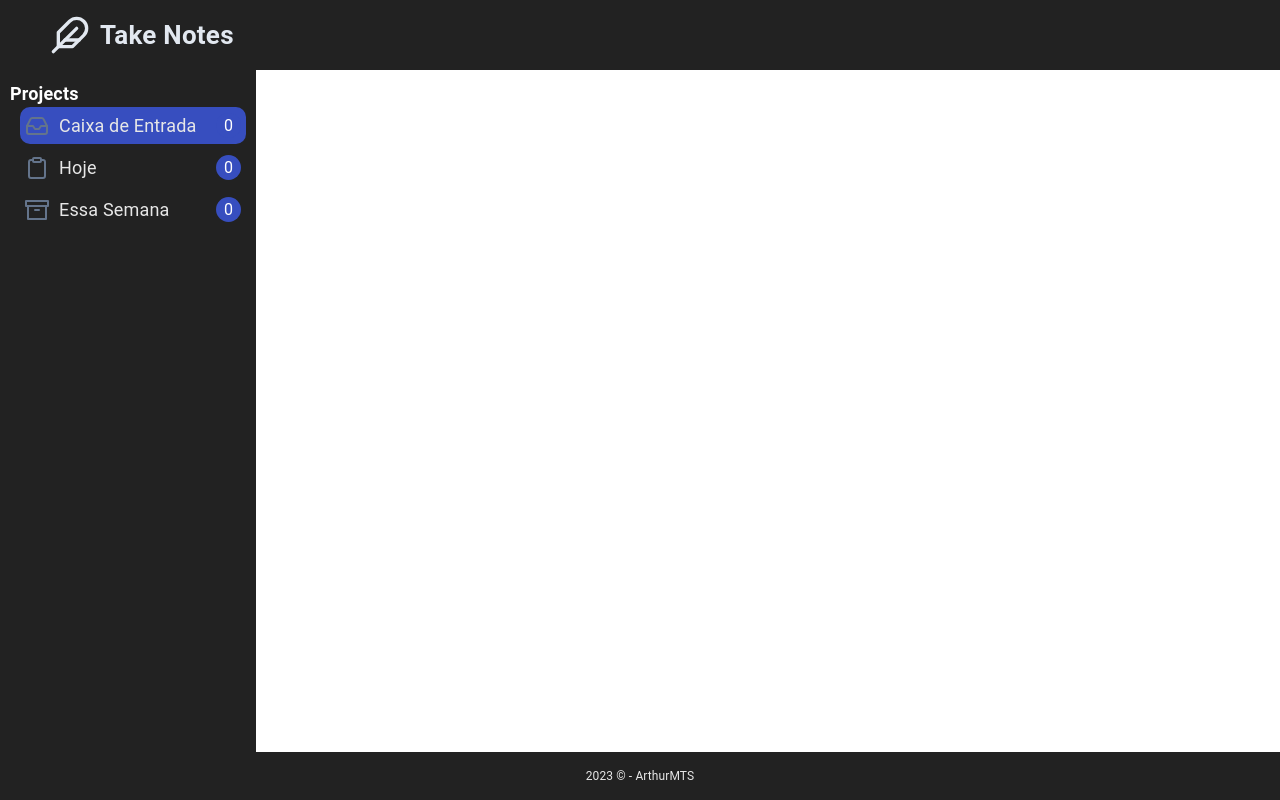
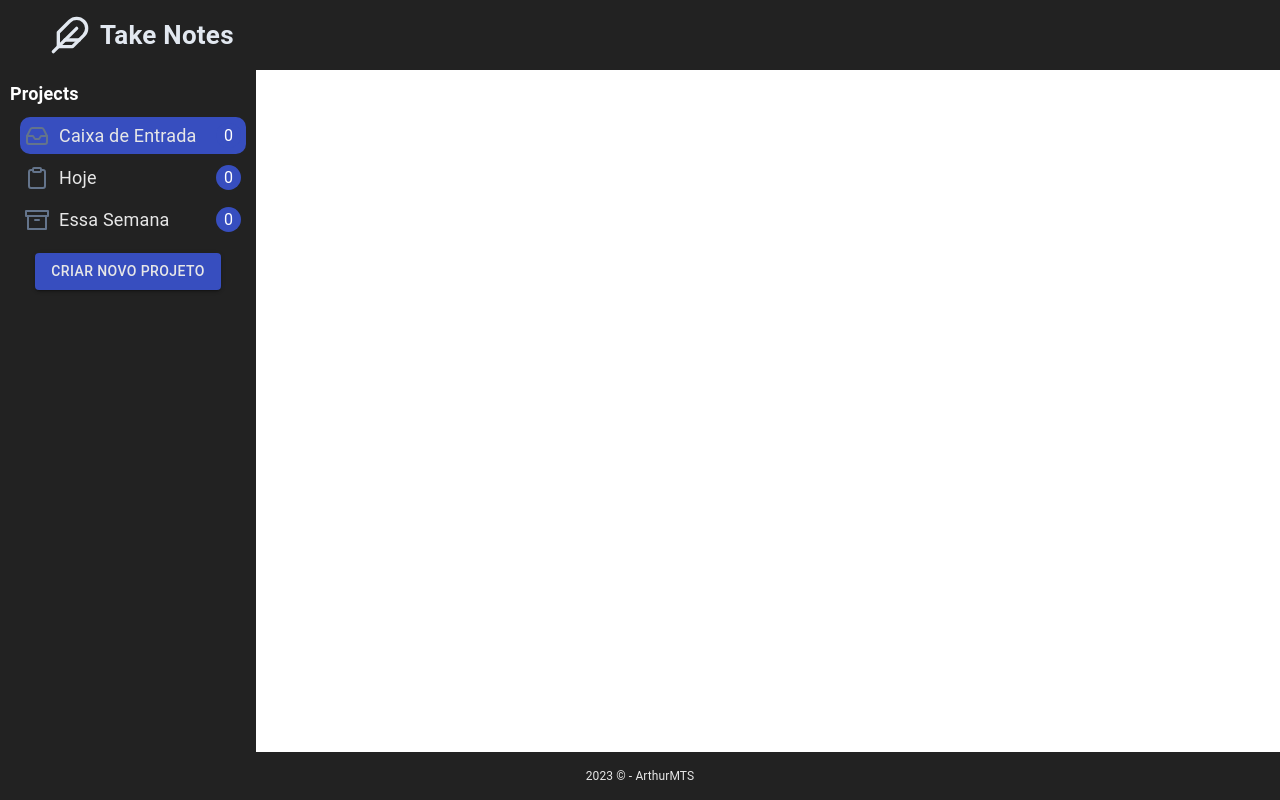
Before and after one commit to ArthurMTS/take-notes, a React (Vite) app: page /task/1 in a window 1280 px wide. Built offline with nearby package versions, Linux system fonts and the light colour scheme.

Commit message:
feat: adicionar projetos

```diff
--- /dev/null
+++ b/src/components/AddProject/AddProject.styles.ts
@@ -0,0 +1,61 @@
+import { Button, TextField } from "@mui/material";
+import { styled } from "@mui/system";
+
+export const AddProjectWrapper = styled("div")({
+  display: "flex",
+  flexDirection: "column",
+  justifyContent: "center",
+  alignItems: "center",
+  padding: "0 10px",
+});
+
+export const AddProjectInput = styled(TextField)({
+  "& input": {
+    color: "#FFF",
+  },
+  '& .MuiOutlinedInput-root': {
+    '& fieldset': {
+      borderColor: '#374ebf',
+    },
+    '&:hover fieldset': {
+      borderColor: '#374ebf',
+    },
+    '&.Mui-focused fieldset': {
+      borderColor: '#374ebf',
+    },
+  },
+});
+
+export const AddProjectButton = styled(Button)({
+  backgroundColor: "#374ebf",
+  color: "#E7E7E7",
+  "&:hover": {
+    backgroundColor: "#374ebf",
+  },
+});
+
+export const AddProjectButtons = styled("div")({
+  display: "flex",
+  marginTop: 10,
+  gap: 10,
+});
+
+export const AddProjectButtonAdd = styled(Button)({
+  borderColor: "#374ebf",
+  color: "#374ebf",
+  "&:hover": {
+    borderColor: "#374ebf",
+    color: "#E7E7E7",
+    backgroundColor: "#374ebf",
+  },
+});
+
+export const AddProjectButtonCancel = styled(Button)({
+  borderColor: "#e51d33",
+  color: "#e51d33",
+  "&:hover": {
+    borderColor: "#e51d33",
+    color: "#E7E7E7",
+    backgroundColor: "#e51d33",
+  },
+});
--- /dev/null
+++ b/src/components/AddProject/AddProject.tsx
@@ -0,0 +1,65 @@
+import React from "react";
+import { useDispatch } from "react-redux";
+
+import { AddProjectButton, AddProjectButtonAdd, AddProjectButtonCancel, AddProjectButtons, AddProjectInput, AddProjectWrapper } from "./AddProject.styles";
+import { addProject } from "@/store/projectSlicer";
+
+export const AddProject: React.FC = () => {
+  const [open, setOpen] = React.useState(false);
+  const [projectName, setProjectName] = React.useState("");
+  const dispatch = useDispatch();
+
+  const onOpenAddProjectInputButtonClick = () => {
+    setOpen(true);
+  };
+  const onCancelProjectButtonClick = () => {
+    setOpen(false);
+    setProjectName("");
+  };
+  const onProjectNameInputChange = (event: React.ChangeEvent<HTMLInputElement>) => {
+    setProjectName(event.target.value);
+  };
+  const onAddProjectButtonClick = () => {
+    if (projectName === "") {
+      alert("Informe um nome para o projeto");
+      return;
+    }
+    dispatch(addProject(projectName));
+    onCancelProjectButtonClick();
+  };
+
+  return (
+    <AddProjectWrapper>
+      {!open ?
+        <AddProjectButton
+          variant="contained"
+          onClick={onOpenAddProjectInputButtonClick}
+        >
+          Criar Novo Projeto
+        </AddProjectButton> :
+        <React.Fragment>
+          <AddProjectInput
+            placeholder="Nome do projeto"
+            value={projectName}
+            onChange={onProjectNameInputChange}
+            fullWidth
+          />
+          <AddProjectButtons>
+            <AddProjectButtonAdd
+              variant="outlined"
+              onClick={onAddProjectButtonClick}
+            >
+              Adicionar
+            </AddProjectButtonAdd>
+            <AddProjectButtonCancel
+              variant="outlined"
+              onClick={onCancelProjectButtonClick}
+            >
+              Cancelar
+            </AddProjectButtonCancel>
+          </AddProjectButtons>
+        </React.Fragment>
+      }
+    </AddProjectWrapper>
+  );
+};
--- /dev/null
+++ b/src/components/AddProject/index.ts
@@ -0,0 +1 @@
+export { AddProject } from "./AddProject";
--- a/src/components/Menu/Menu.styles.ts
+++ b/src/components/Menu/Menu.styles.ts
@@ -15,9 +15,11 @@ export const MenuTitle = styled(Typography)({
   fontSize: 18,
   fontWeight: 700,
   color: "#FFF",
-  margin: "10px 10px 0",
+  margin: "10px 0 10px 10px",
 });
 
 export const MenuList = styled("ul")({
   margin: "0 10px 10px 20px",
+  maxHeight: 346,
+  overflowY: "scroll",
 });
--- a/src/components/Menu/Menu.tsx
+++ b/src/components/Menu/Menu.tsx
@@ -9,6 +9,7 @@ import InboxIcon from "@/assets/icons/inbox.svg";
 import ClipboardIcon from "@/assets/icons/clipboard.svg";
 import ArchiveIcon from "@/assets/icons/archive.svg";
 import TargetIcon from "@/assets/icons/target.svg";
+import { AddProject } from "../AddProject";
 
 export const Menu: React.FC = () => {
   const activeProject = useSelector((state: RootState) => state.projects.activeProject);
@@ -24,7 +25,7 @@ export const Menu: React.FC = () => {
   return (
     <MenuBox>
       <MenuTitle>Projects</MenuTitle>
-      <MenuList>
+      <MenuList className="nobar">
         <MenuItem
           id={inbox.id}
           key={inbox.id}
@@ -68,6 +69,7 @@ export const Menu: React.FC = () => {
           />
         ))}
       </MenuList>
+      <AddProject />
     </MenuBox>
   );
 };
```
